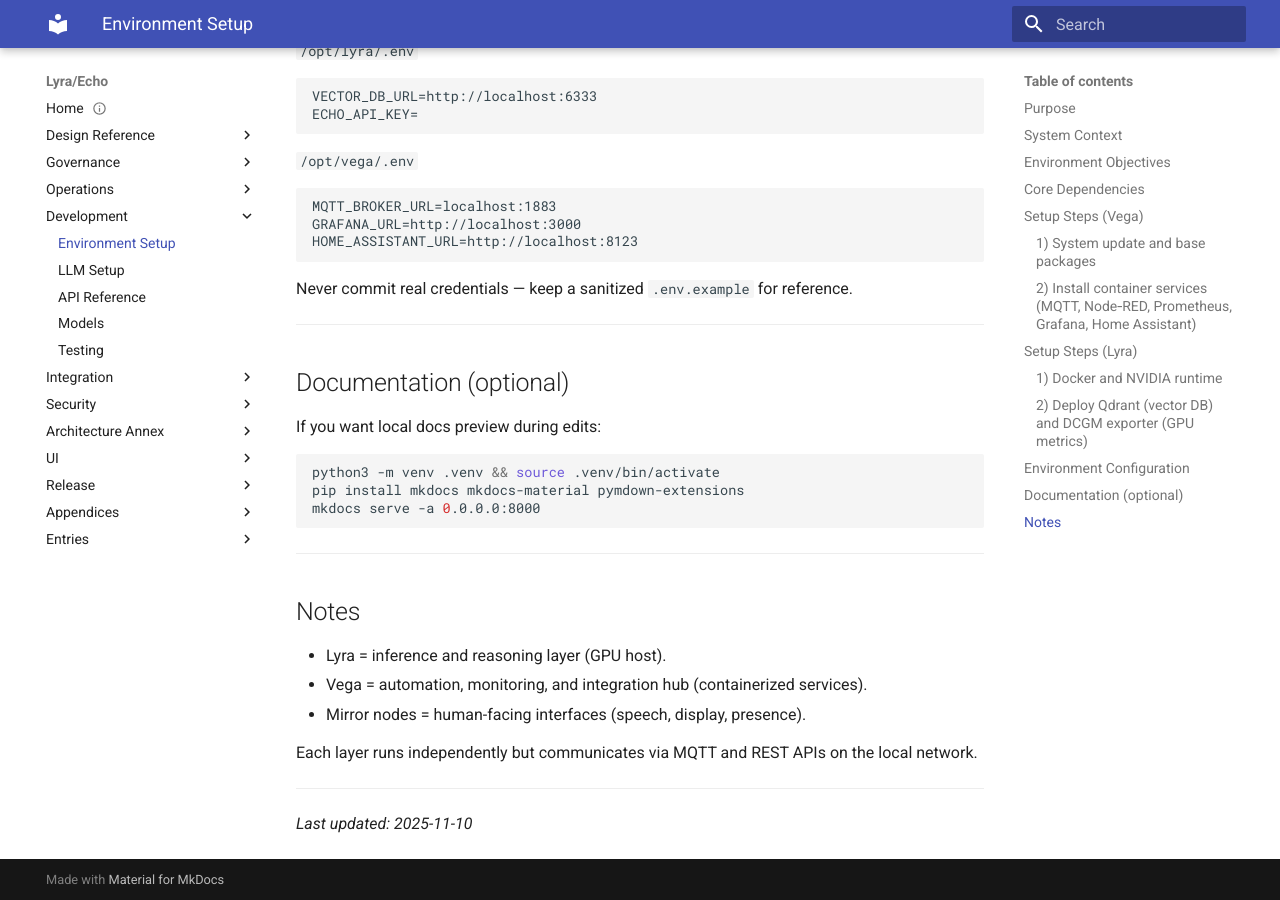
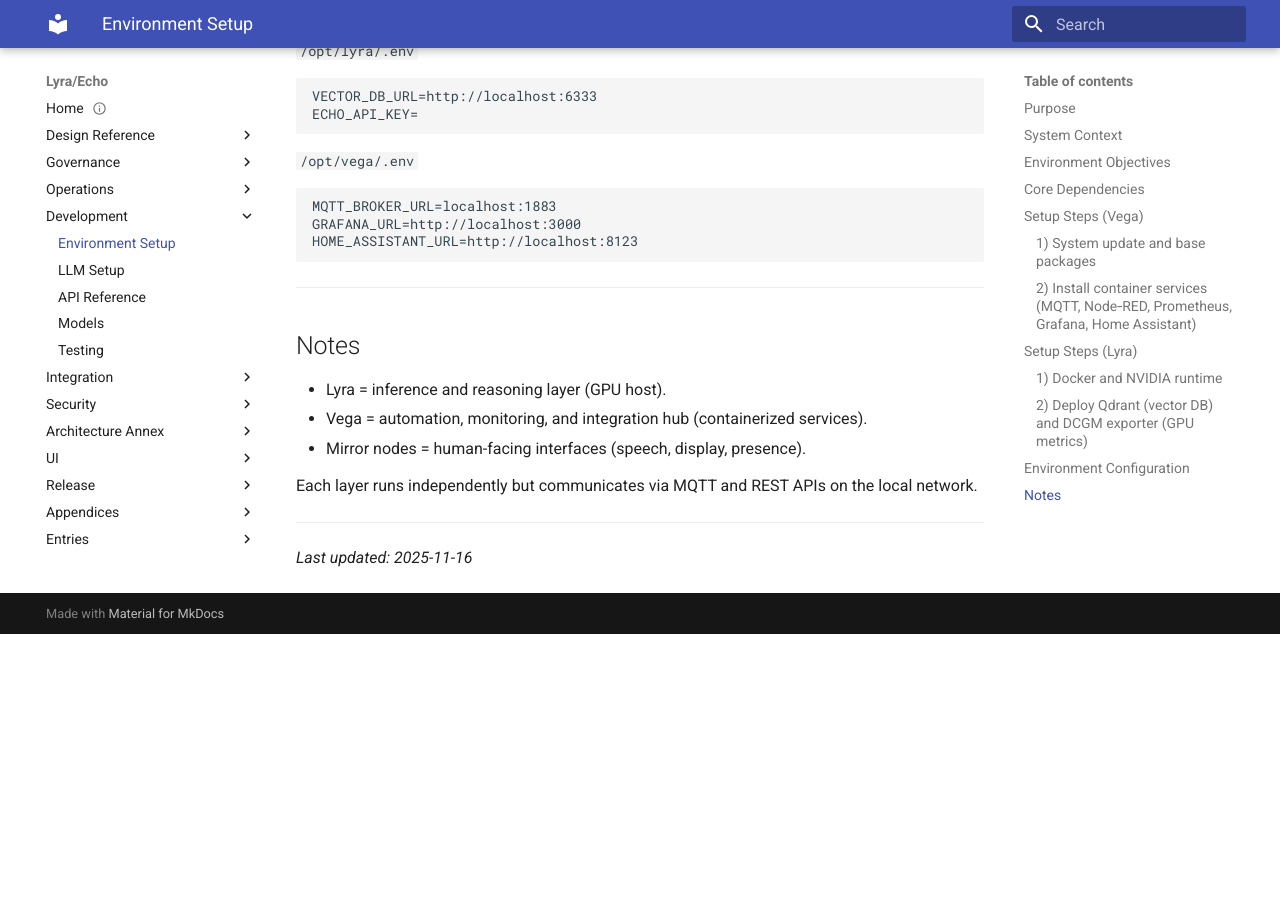
Before and after one commit to austin-206/lyra-echo, an MkDocs documentation site: the page built from docs/docs/dev/setup.md, in a window 1280 px wide and 900 px high, scrolled down 3927 px. Built offline with MkDocs 1.6.1 and Material for MkDocs 9.7.7, drawn with Linux system fonts in a browser that asks for light colours; after the commit the page ends 4561 px from its top, so only the background shows below that; some of the changed text lies outside the part shown.

Commit message:
Update setup.md

````diff
--- a/docs/docs/dev/setup.md
+++ b/docs/docs/dev/setup.md
@@ -178,18 +178,6 @@ GRAFANA_URL=http://localhost:3000
 HOME_ASSISTANT_URL=http://localhost:8123
 ```
 
-Never commit real credentials — keep a sanitized `.env.example` for reference.
-
----
-
-## Documentation (optional)
-If you want local docs preview during edits:
-```bash
-python3 -m venv .venv && source .venv/bin/activate
-pip install mkdocs mkdocs-material pymdown-extensions
-mkdocs serve -a 0.0.0.0:8000
-```
-
 ---
 
 ## Notes
@@ -201,4 +189,4 @@ Each layer runs independently but communicates via MQTT and REST APIs on the loc
 
 ---
 
-_Last updated: 2025-11-10_
+_Last updated: 2025-11-16_
````
Also changed, not shown: other parts of docs/docs/dev/setup.md (+1 -1 lines).
